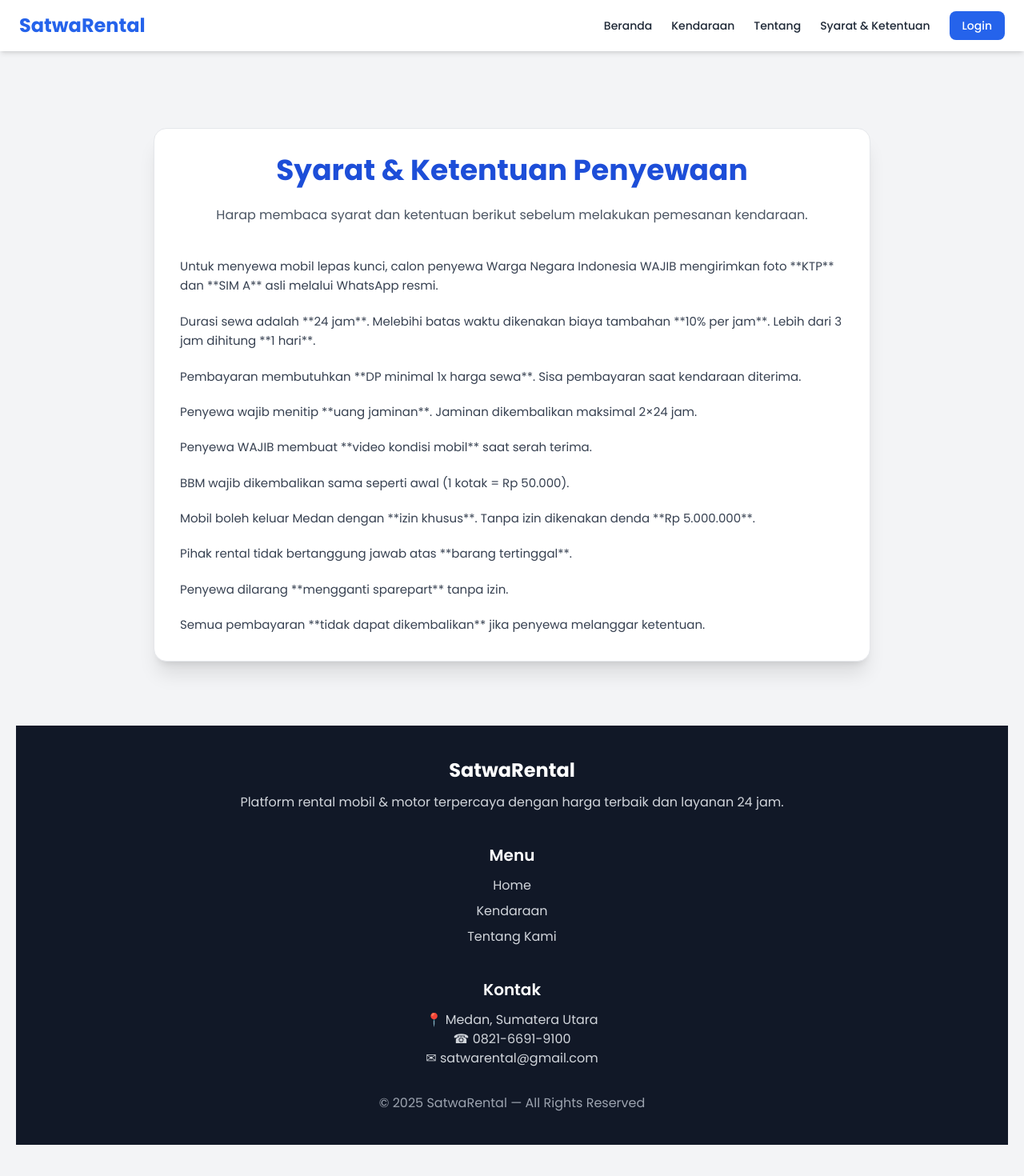
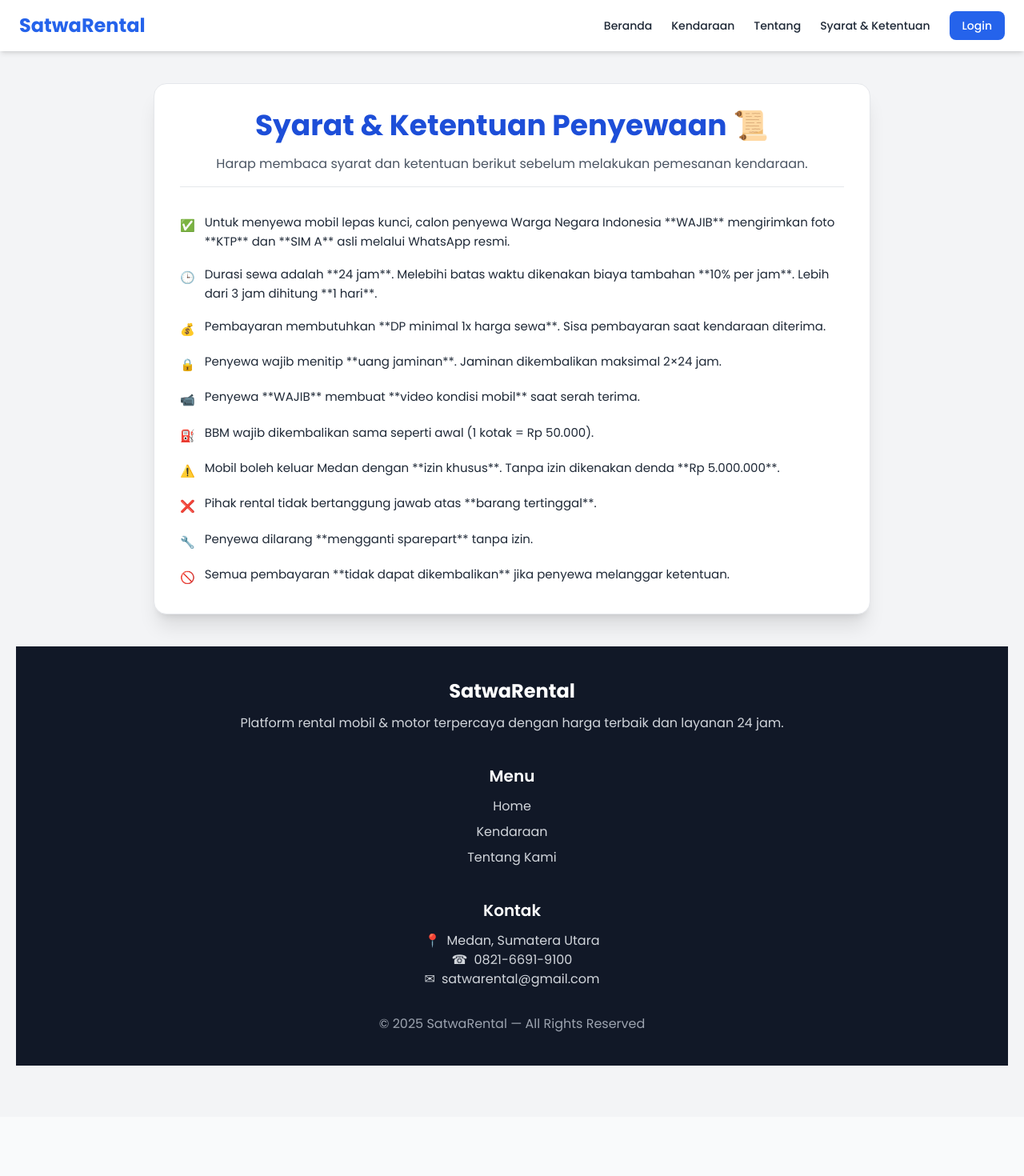
Before and after one commit to affanjr07/SatwaRental, a React (Vite) app in the folder satwa-rental-client/: page /terms in a window 1280 px wide. Shown: the top 1470 px of the page at 80% size. After the commit the page ends 1396 px from the top, so only its background shows below. Built offline with nearby package versions, Linux system fonts and the light colour scheme.

Commit message:
Update Terms.jsx

```diff
--- a/satwa-rental-client/src/pages/Terms.jsx
+++ b/satwa-rental-client/src/pages/Terms.jsx
@@ -1,59 +1,81 @@
 import React from "react";
-// Impor 'Link' dari 'react-router-dom'
-// Pastikan Anda telah menginstal 'react-router-dom' di proyek Anda
 import { Link } from "react-router-dom";
+// Impor ikon dari pustaka seperti 'react-icons' jika tersedia
+// Contoh: import { FaCheckCircle, FaExclamationCircle } from 'react-icons/fa';
 
 export default function Terms() {
   return (
-    <div className="bg-gray-100 min-h-screen pt-24 pb-16 px-5">
+    // Mengurangi padding-top dan memastikan min-h-screen untuk mengisi layar
+    <div className="bg-gray-100 min-h-screen pt-10 pb-16 px-5">
       <div className="max-w-4xl mx-auto bg-white p-8 rounded-2xl shadow-xl border">
-        <h1 className="text-3xl md:text-4xl font-bold text-center mb-6 text-blue-700">
-          Syarat & Ketentuan Penyewaan
+        <h1 className="text-3xl md:text-4xl font-bold text-center mb-4 text-blue-700">
+          Syarat & Ketentuan Penyewaan 📜
         </h1>
 
-        <p className="text-gray-600 text-center mb-10">
+        <p className="text-gray-600 text-center mb-8 border-b pb-4">
           Harap membaca syarat dan ketentuan berikut sebelum melakukan pemesanan kendaraan.
         </p>
 
-        <div className="space-y-5 text-gray-700 leading-relaxed text-[15px]">
-          <p>
-            Untuk menyewa mobil lepas kunci, calon penyewa Warga Negara Indonesia WAJIB
+        {/* MENGUBAH KE DAFTAR BERPOIN (UL/LI) */}
+        <ul className="space-y-4 text-gray-800 leading-relaxed text-[15px] list-none p-0">
+          {/* Catatan: Ikon bisa diganti dengan 'react-icons' atau komponen ikon lainnya */}
+          <li className="flex items-start">
+            <span className="text-green-500 font-bold mr-3 mt-1">✅</span>
+            Untuk menyewa mobil lepas kunci, calon penyewa Warga Negara Indonesia **WAJIB**
             mengirimkan foto **KTP** dan **SIM A** asli melalui WhatsApp resmi.
-          </p>
+          </li>
 
-          <p>
+          <li className="flex items-start">
+            <span className="text-blue-500 font-bold mr-3 mt-1">🕒</span>
             Durasi sewa adalah **24 jam**. Melebihi batas waktu dikenakan biaya tambahan
             **10% per jam**. Lebih dari 3 jam dihitung **1 hari**.
-          </p>
+          </li>
 
-          <p>
+          <li className="flex items-start">
+            <span className="text-yellow-600 font-bold mr-3 mt-1">💰</span>
             Pembayaran membutuhkan **DP minimal 1x harga sewa**. Sisa pembayaran saat kendaraan diterima.
-          </p>
+          </li>
 
-          <p>
+          <li className="flex items-start">
+            <span className="text-yellow-600 font-bold mr-3 mt-1">🔒</span>
             Penyewa wajib menitip **uang jaminan**. Jaminan dikembalikan maksimal 2×24 jam.
-          </p>
+          </li>
 
-          <p>Penyewa WAJIB membuat **video kondisi mobil** saat serah terima.</p>
+          <li className="flex items-start">
+            <span className="text-green-500 font-bold mr-3 mt-1">📹</span>
+            Penyewa **WAJIB** membuat **video kondisi mobil** saat serah terima.
+          </li>
 
-          <p>BBM wajib dikembalikan sama seperti awal (1 kotak = Rp 50.000).</p>
+          <li className="flex items-start">
+            <span className="text-orange-500 font-bold mr-3 mt-1">⛽</span>
+            BBM wajib dikembalikan sama seperti awal (1 kotak = Rp 50.000).
+          </li>
 
-          <p>
+          <li className="flex items-start">
+            <span className="text-red-600 font-bold mr-3 mt-1">⚠️</span>
             Mobil boleh keluar Medan dengan **izin khusus**. Tanpa izin dikenakan denda **Rp 5.000.000**.
-          </p>
+          </li>
 
-          <p>Pihak rental tidak bertanggung jawab atas **barang tertinggal**.</p>
+          <li className="flex items-start">
+            <span className="text-red-600 font-bold mr-3 mt-1">❌</span>
+            Pihak rental tidak bertanggung jawab atas **barang tertinggal**.
+          </li>
 
-          <p>Penyewa dilarang **mengganti sparepart** tanpa izin.</p>
+          <li className="flex items-start">
+            <span className="text-red-600 font-bold mr-3 mt-1">🔧</span>
+            Penyewa dilarang **mengganti sparepart** tanpa izin.
+          </li>
 
-          <p>
+          <li className="flex items-start">
+            <span className="text-red-600 font-bold mr-3 mt-1">🚫</span>
             Semua pembayaran **tidak dapat dikembalikan** jika penyewa melanggar ketentuan.
-          </p>
-        </div>
+          </li>
+        </ul>
       </div>
 
       {/* FOOTER */}
-      <footer className="bg-gray-900 text-white py-10 mt-20">
+      {/* Mengurangi mt-20 menjadi mt-10 agar jarak lebih proporsional */}
+      <footer className="bg-gray-900 text-white py-10 mt-10">
         <div className="max-w-6xl mx-auto px-6 grid grid-cols-1 md:grid-cols-3 gap-10 text-center md:text-left">
 
           <div>
@@ -66,18 +88,23 @@ export default function Terms() {
           <div>
             <h4 className="text-xl font-semibold mb-3">Menu</h4>
             <ul className="space-y-2 text-gray-300">
-              {/* Menggunakan komponen Link */}
-              <li><Link to="/" className="hover:text-white">Home</Link></li>
-              <li><Link to="/vehicles" className="hover:text-white">Kendaraan</Link></li>
-              <li><Link to="/about" className="hover:text-white">Tentang Kami</Link></li>
+              <li><Link to="/" className="hover:text-white transition duration-150">Home</Link></li>
+              <li><Link to="/vehicles" className="hover:text-white transition duration-150">Kendaraan</Link></li>
+              <li><Link to="/about" className="hover:text-white transition duration-150">Tentang Kami</Link></li>
             </ul>
           </div>
 
           <div>
             <h4 className="text-xl font-semibold mb-3">Kontak</h4>
-            <p className="text-gray-300">📍 Medan, Sumatera Utara</p>
-            <p className="text-gray-300">☎ 0821-6691-9100</p>
-            <p className="text-gray-300">✉ satwarental@gmail.com</p>
+            <p className="text-gray-300 flex items-center justify-center md:justify-start">
+              <span className="mr-2">📍</span> Medan, Sumatera Utara
+            </p>
+            <p className="text-gray-300 flex items-center justify-center md:justify-start">
+              <span className="mr-2">☎</span> 0821-6691-9100
+            </p>
+            <p className="text-gray-300 flex items-center justify-center md:justify-start">
+              <span className="mr-2">✉</span> satwarental@gmail.com
+            </p>
           </div>
         </div>
 
```
Lines whose indentation alone changed are shown as unchanged.
